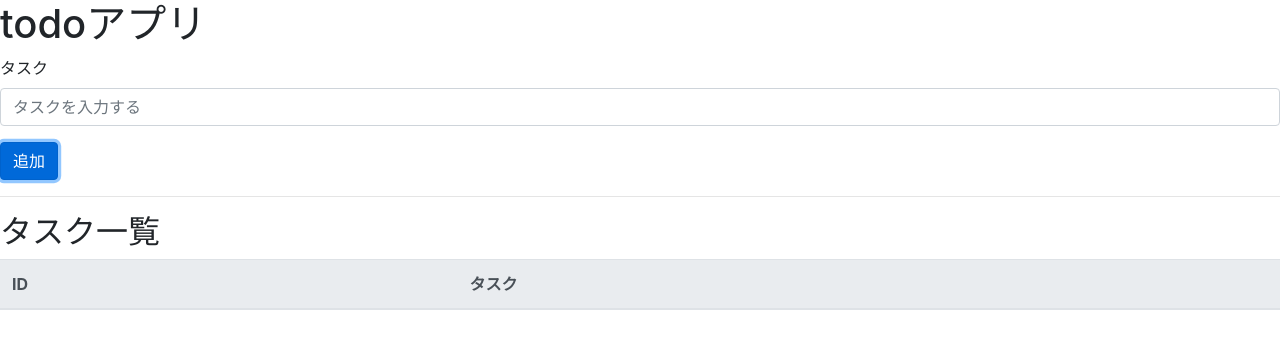
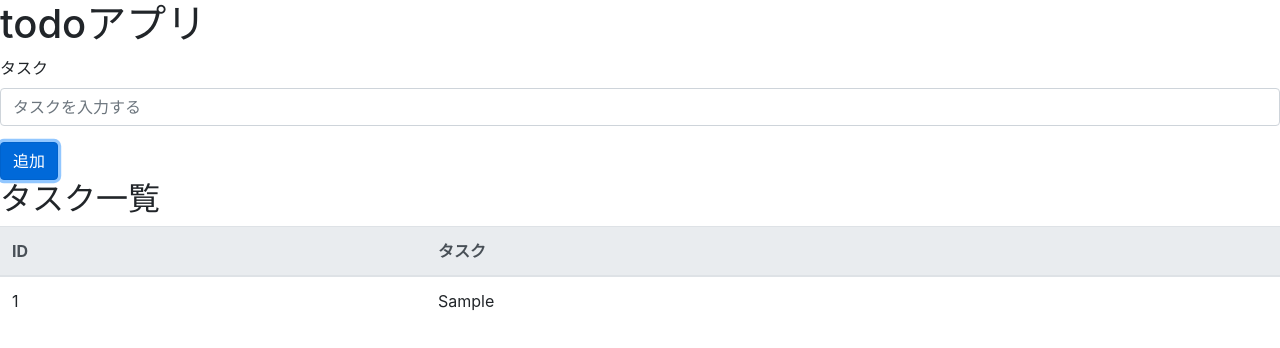
Before and after one commit to TakaShinoda/todo-with-react-hooks, a React (Create React App) app: page / in a window 1280 px wide. Both pictures are taken after typing "Sample" into the empty fields and a click on the button "追加". Shown: the top 348 px of the page. Built offline with nearby package versions, Linux system fonts and the light colour scheme.

Commit message:
入力されたタスクを表示

```diff
--- a/src/components/App.js
+++ b/src/components/App.js
@@ -1,15 +1,14 @@
 import React from 'react'
 import 'bootstrap/dist/css/bootstrap.min.css'
 import { TodoForm } from './TodoForm'
-import { Todos } from './Todos'
+//import { Todos } from './Todos'
 
 export const App = () => {
   return (
     <>
       <h1>todoアプリ</h1>
       <TodoForm />
-      <hr />
-      <Todos />
+      {/*<hr />*/}
     </>
   )
 }
--- a/src/components/TodoForm.jsx
+++ b/src/components/TodoForm.jsx
@@ -1,6 +1,6 @@
 import React, { useReducer, useState } from 'react'
 import reducer from '../reducers'
-
+import { TodoList } from './TodoList'
 
 
 export const TodoForm = () => {
@@ -27,6 +27,19 @@ export const TodoForm = () => {
 
             </form>
 
+            <h2>タスク一覧</h2>
+            <table className="table">
+                <thead className="thead-light">
+                    <tr>
+                        <th scope="col">ID</th>
+                        <th scope="col">タスク</th>
+                    </tr>
+                </thead>
+                <tbody>
+                    { state.map((task, index) => (<TodoList key={index} task={task} dispatch={dispatch} />))}
+                </tbody>
+            </table>
+
         </>
     )
 }
--- a/src/components/TodoList.jsx
+++ b/src/components/TodoList.jsx
@@ -1,5 +1,12 @@
 import React from 'react'
 
-export const TodoList = () => {
+export const TodoList = ({ dispatch, task }) => {
+    const id = task.id
+    return (
+        <tr>
+            <td>{id}</td>
+            <td>{task.title}</td>
+        </tr>
+    )
 
 }
--- a/src/components/Todos.jsx
+++ b/src/components/Todos.jsx
@@ -1,20 +1,13 @@
-import React from 'react'
+import React, { useReducer } from 'react'
+import { TodoList } from './TodoList'
+import reducer from '../reducers'
 
 export const Todos = () => {
+    const [state, dispatch] = useReducer(reducer, [])
     return (
         <>
             <h2>タスク一覧</h2>
-            <table className="table">
-                <thead className="thead-light">
-                    <tr>
-                        <th scope="col">ID</th>
-                        <th scope="col">タスク</th>
-                    </tr>
-                </thead>
-                <tbody>
 
-                </tbody>
-            </table>
         </>
     )
 }
```
